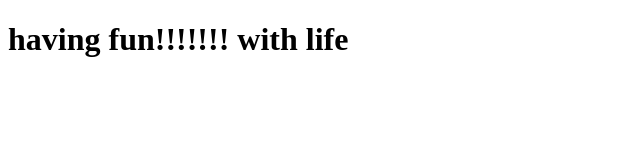
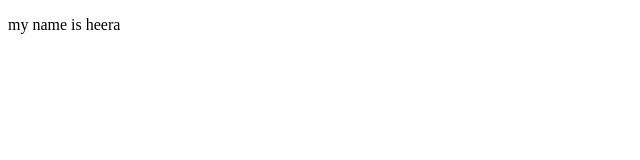
Before and after one commit to heeramahesh/coursera, a plain HTML site: page site/index.html in a window 1280 px wide. Shown: the whole page, without its empty margins (0-640 px from the left). Drawn offline with Linux system fonts and the light colour scheme.

Commit message:
'creation'

```diff
--- a/site/index.html
+++ b/site/index.html
@@ -2,9 +2,9 @@
 <html>
 <head>
 	<title>hello all</title>
-	<h1>having fun!!!!!!! with life</h1>
+
 </head>
 <body>
-
+<p> my name is heera</p>
 </body>
 </html>
```
